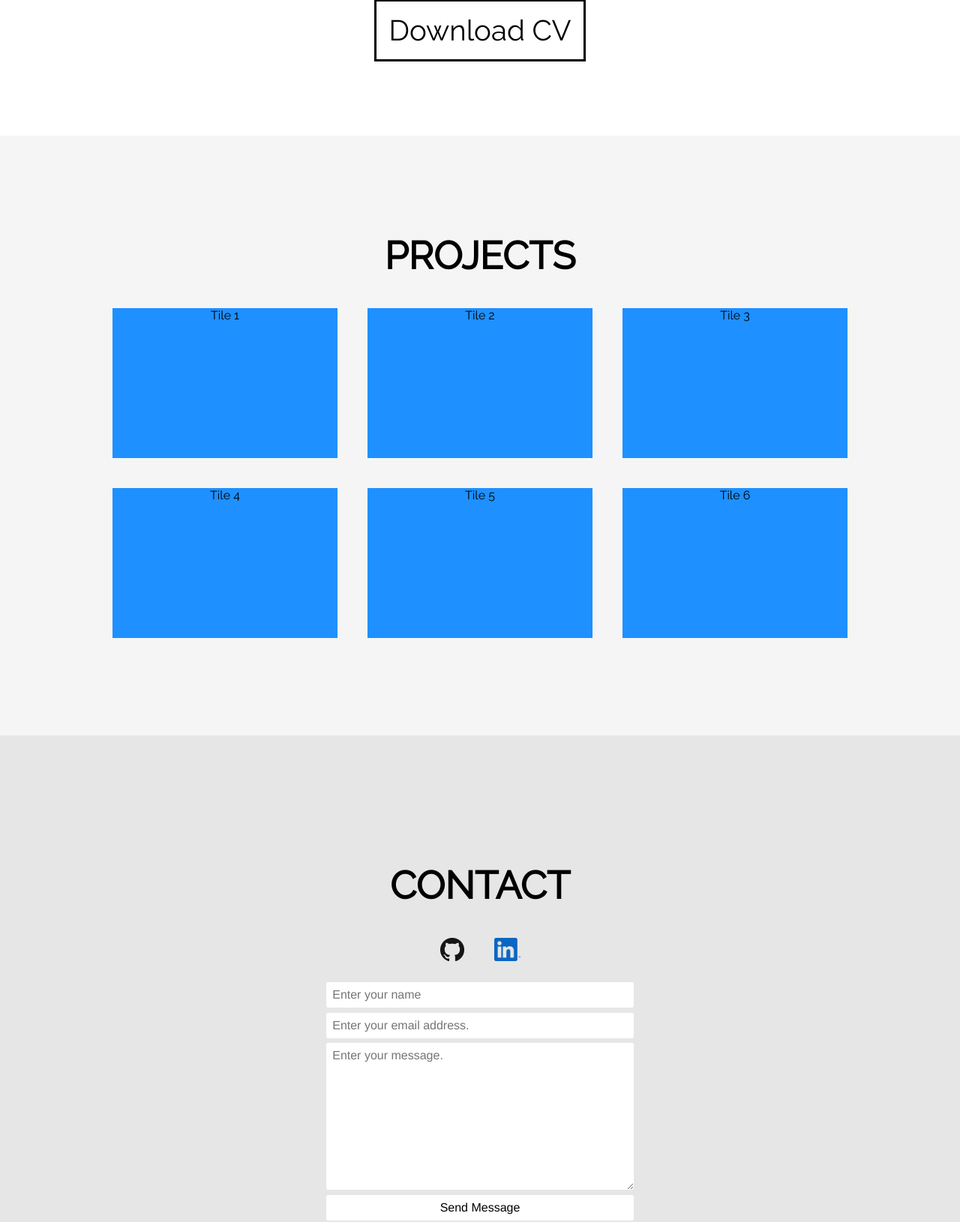
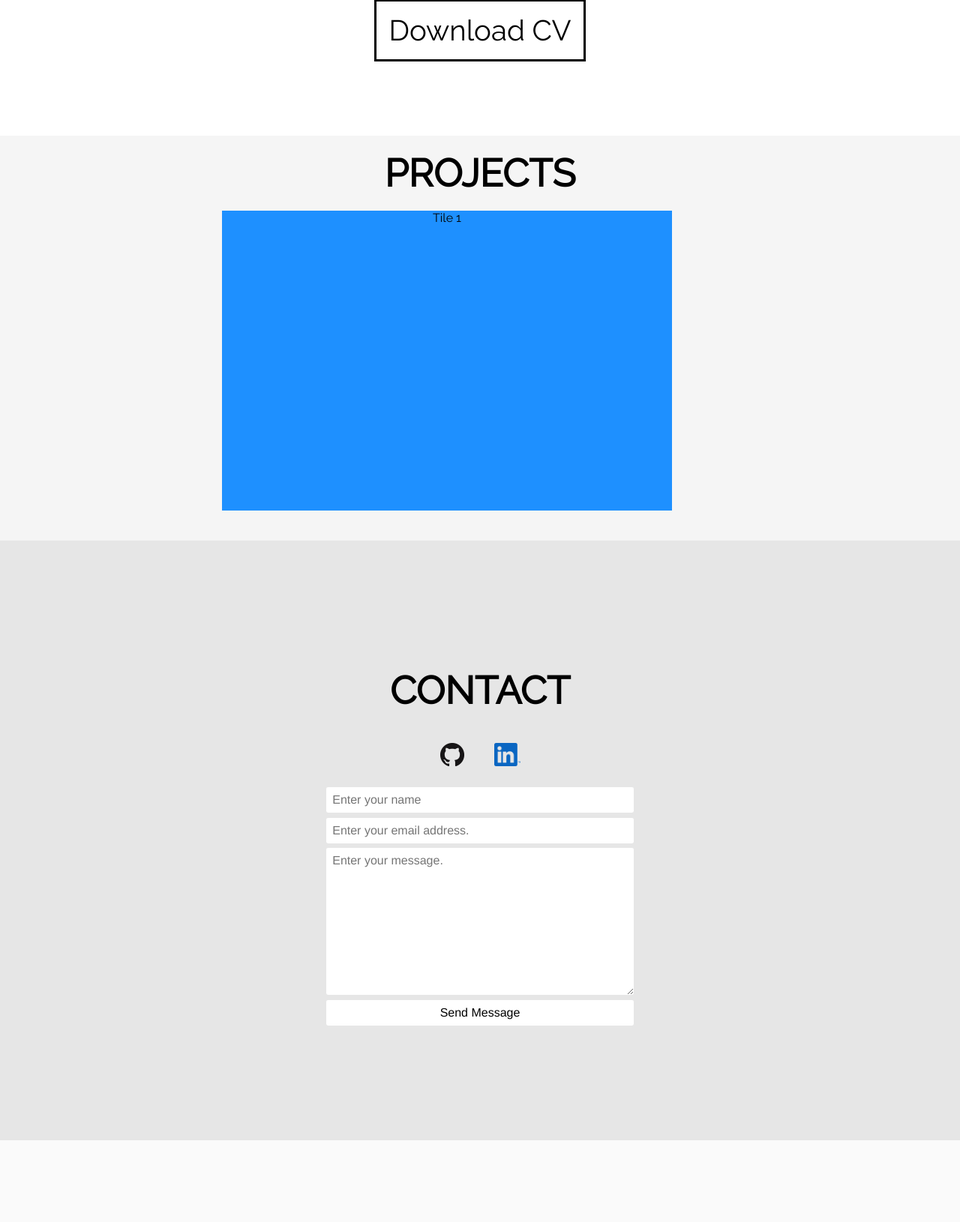
Before and after one commit to tw-smith/portfolio, a Flask app: page / in a window 1280 px wide. Shown: the part 1472-3102 px from the top of the page at 75% size. After the commit the page ends 2993 px from the top, so only its background shows below. Run offline with Flask 2, Linux system fonts and the light colour scheme; parts of the project's set-up code (start-up, migrations or seed data) failed here and were passed over.

Commit message:
Changes project section to scroll snap carousel
Removes the old grid of project tiles and replaces it with a scroll snap style carousel.

```diff
--- a/app/static/style.css
+++ b/app/static/style.css
@@ -26,6 +26,18 @@ body {
   flex-direction: column;
   justify-content: center;
   align-items: center;
+}
+
+.carousel {
+  display: flex;
+  overflow: auto;
+  scroll-snap-type: x mandatory;
+  scroll-padding: 20vh 0;
+}
+
+.carousel .gallery-tile {
+  flex-shrink: 0;
+  scroll-snap-align: center;
 }
 
 /* Generic main container for each section */
@@ -122,10 +134,10 @@ body {
 }
 
 #gallery {
-  display: flex;
+ /* display: flex;
   flex-wrap: wrap;
   flex-direction: row;
-  justify-content: center;
+  justify-content: center;*/
   width: 100%;
 }
 
@@ -140,6 +152,7 @@ body {
   text-align: center;
   display: inline-block;
   position: relative;
+  margin: 0 20vw 5vh 20vw;
 }
 
 .contact-strip {
@@ -258,8 +271,7 @@ textarea{
   }
   /* make project gallery tiles bigger for desktop */
   .gallery-tile {
-    width: 300px;
-    height: 200px;
-    margin: 20px;
+    width: 600px;
+    height: 400px;
   }
 }
--- a/app/templates/index.html
+++ b/app/templates/index.html
@@ -44,9 +44,9 @@
           <a href="static/Toby_Smith_CV_public.pdf" target="_blank" class="button black">Download CV</a>
       </section>
       <!-- Projects Gallery -->
-      <section id="projects" class="flexbox container">
+      <section id="projects" class="flexbox">
           <div class="section-header">PROJECTS</div>
-          <div id="gallery">
+          <div id="gallery" class="carousel">
             <div class="gallery-tile">
               <p>Tile 1</p>
             </div>
```
